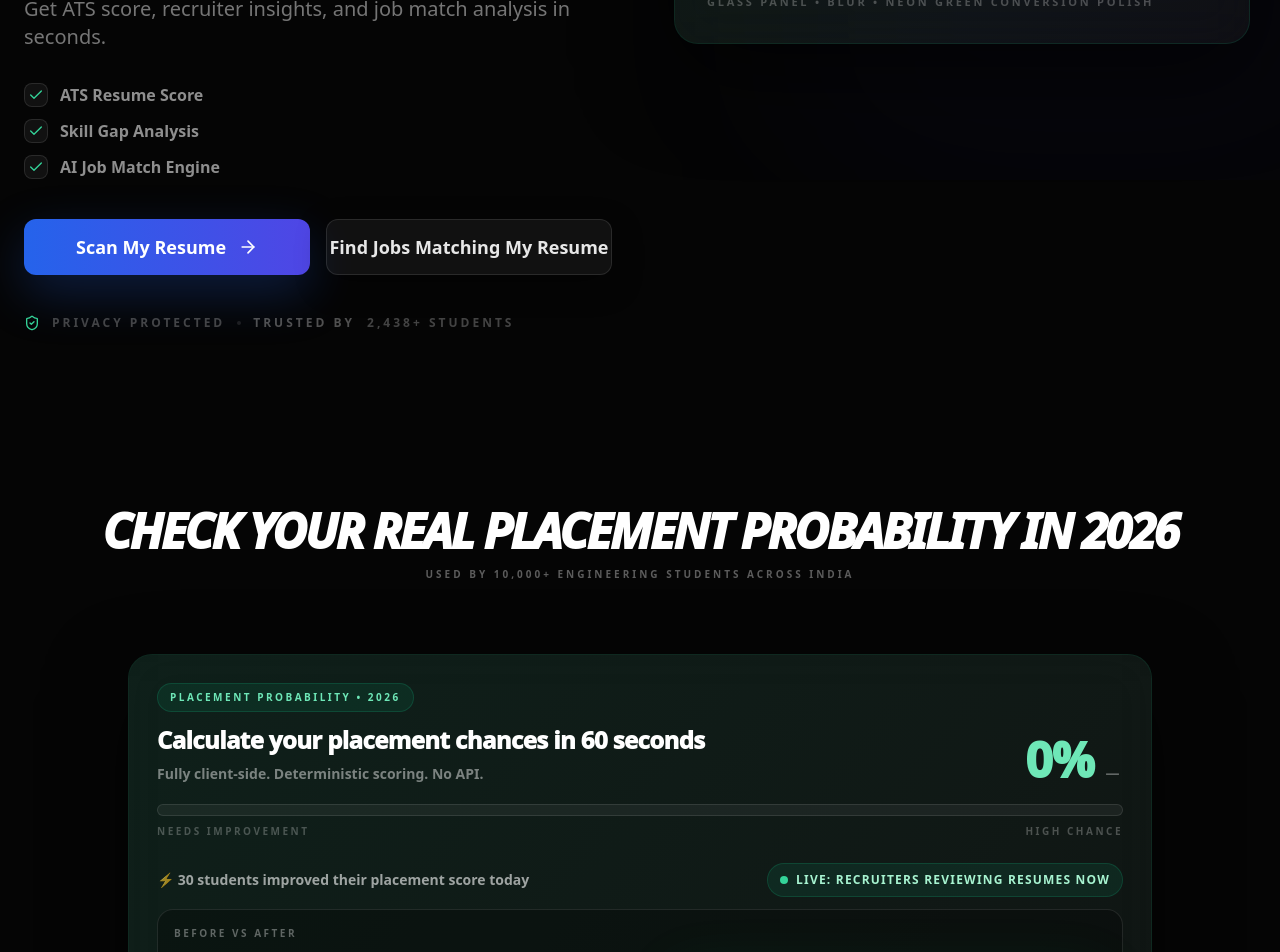
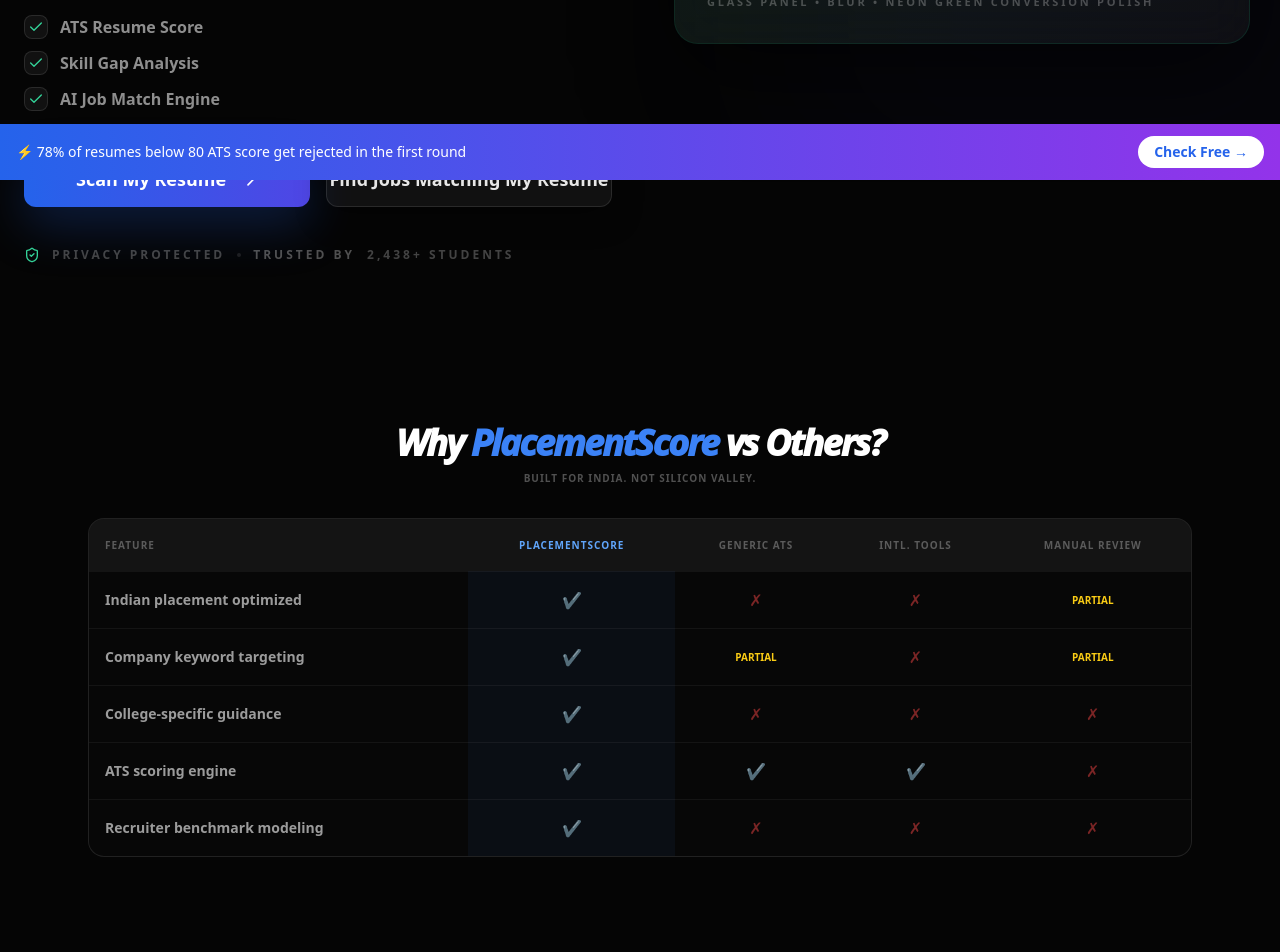
Before and after one commit to itspsr/placementscore, a Next.js app: page / in a window 1280 px wide. Shown: the part 620-1572 px from the top of the page. Built offline with nearby package versions, Linux system fonts and the light colour scheme; no server answers.

Commit message:
Category King Stabilized: Programmatic SEO + Single Cron + Build Safe

```diff
--- a/package.json
+++ b/package.json
@@ -11,7 +11,7 @@
   "dependencies": {
     "@google/generative-ai": "^0.24.1",
     "@supabase/auth-helpers-nextjs": "^0.10.0",
-    "@supabase/supabase-js": "^2.95.3",
+    "@supabase/supabase-js": "^2.98.0",
     "autoprefixer": "^10.4.24",
     "clsx": "^2.1.1",
     "docx": "^8.5.0",
--- a/src/app/HomeClient.tsx
+++ b/src/app/HomeClient.tsx
@@ -478,13 +478,13 @@
                   </div>
 
                   {/* Headline */}
-                  <h1 className="text-4xl sm:text-6xl md:text-[72px] font-[1000] leading-[1.03] md:leading-[0.95] tracking-tighter text-balance">Free AI ATS Resume Score Checker
-                    Increase Your <span className="bg-clip-text text-transparent bg-gradient-to-r from-blue-400 to-indigo-500 italic">Placement Score</span> with AI
+                  <h1 className="text-4xl sm:text-6xl md:text-[72px] font-[1000] leading-[1.03] md:leading-[0.95] tracking-tighter text-balance">
+                    India&apos;s #1 AI ATS Resume Score Platform for 2026 Placements
                   </h1>
 
                   {/* Subheadline */}
                   <p className="text-base md:text-xl text-white/45 max-w-2xl leading-relaxed">
-                    Get ATS score, recruiter insights, and job match analysis in seconds.
+                    Built specifically for Indian campus placements, service-based MNCs, and product companies.
                   </p>
 
                   {/* Bullets */}
@@ -526,6 +526,51 @@
               </div>
             </section>
 
+
+            {/* Comparison Strip */}
+            <section className="py-12 md:py-16 px-4 md:px-6 max-w-6xl mx-auto">
+              <div className="text-center mb-8">
+                <h2 className="text-2xl md:text-4xl font-[1000] italic tracking-tighter mb-2">Why <span className="text-blue-500">PlacementScore</span> vs Others?</h2>
+                <p className="text-white/30 font-bold uppercase tracking-widest text-[10px]">Built for India. Not Silicon Valley.</p>
+              </div>
+              <div className="overflow-x-auto rounded-2xl border border-white/10 bg-white/[0.01]">
+                <table className="w-full border-collapse min-w-[640px] text-sm">
+                  <thead className="bg-white/5 text-[10px] font-black uppercase tracking-widest text-white/30">
+                    <tr>
+                      <th className="p-4 text-left border-b border-white/5">Feature</th>
+                      <th className="p-4 text-center border-b border-white/5 text-blue-400">PlacementScore</th>
+                      <th className="p-4 text-center border-b border-white/5">Generic ATS</th>
+                      <th className="p-4 text-center border-b border-white/5">Intl. Tools</th>
+                      <th className="p-4 text-center border-b border-white/5">Manual Review</th>
+                    </tr>
+                  </thead>
+                  <tbody className="divide-y divide-white/5">
+                    {([
+                      ['Indian placement optimized', true, false, false, 'partial'],
+                      ['Company keyword targeting', true, 'partial', false, 'partial'],
+                      ['College-specific guidance', true, false, false, false],
+                      ['ATS scoring engine', true, true, true, false],
+                      ['Recruiter benchmark modeling', true, false, false, false],
+                    ] as [string, boolean | 'partial', boolean | 'partial', boolean | 'partial', boolean | 'partial'][]).map(([feature, ps, generic, intl, manual]) => {
+                      const cell = (val: boolean | 'partial') => {
+                        if (val === true) return <span className="text-green-400 text-base">✔</span>;
+                        if (val === false) return <span className="text-red-500/50 text-base">✗</span>;
+                        return <span className="text-yellow-400 text-[10px] font-black uppercase">Partial</span>;
+                      };
+                      return (
+                        <tr key={feature} className="hover:bg-white/[0.02] transition">
+                          <td className="p-4 text-white/60 font-bold">{feature}</td>
+                          <td className="p-4 text-center bg-blue-500/5">{cell(ps)}</td>
+                          <td className="p-4 text-center">{cell(generic)}</td>
+                          <td className="p-4 text-center">{cell(intl)}</td>
+                          <td className="p-4 text-center">{cell(manual)}</td>
+                        </tr>
+                      );
+                    })}
+                  </tbody>
+                </table>
+              </div>
+            </section>
 
             {/* Placement Probability Tool (full-width below hero) */}
             <section className="max-w-6xl mx-auto py-16 md:py-20 px-4 md:px-6">
@@ -1150,6 +1195,13 @@
           </motion.div>
         )}
       </AnimatePresence>
+
+      {/* Sticky Bottom CTA Bar */}
+      <div className="fixed bottom-0 left-0 right-0 z-[90] bg-gradient-to-r from-blue-600 to-purple-600 text-white py-3 px-4 flex items-center justify-between">
+        <span className="text-sm font-medium hidden sm:block">⚡ 78% of resumes below 80 ATS score get rejected in the first round</span>
+        <span className="text-sm font-medium sm:hidden">⚡ 78% of resumes get auto-rejected</span>
+        <a href="#upload" onClick={(e) => { e.preventDefault(); document.getElementById('upload')?.scrollIntoView({ behavior: 'smooth' }); }} className="bg-white text-blue-600 text-sm font-bold px-4 py-1.5 rounded-full hover:bg-blue-50 transition whitespace-nowrap ml-4">Check Free →</a>
+      </div>
     </main>
   );
 }
--- a/src/app/api/analyze/route.ts
+++ b/src/app/api/analyze/route.ts
@@ -7,7 +7,6 @@
 import { createClient } from "@supabase/supabase-js";
 
 export const runtime = 'nodejs';
-export const dynamic = 'force-dynamic';
 
 type AIAnalysis = {
   score: number;
--- a/src/app/layout.tsx
+++ b/src/app/layout.tsx
@@ -143,6 +143,12 @@
         <Providers>
           <AuthProvider>{children}</AuthProvider>
         </Providers>
+        {/* Global sticky CTA — appears on all non-homepage pages */}
+        <div className="fixed bottom-0 left-0 right-0 z-50 bg-gradient-to-r from-blue-600 to-purple-600 text-white py-3 px-4 flex items-center justify-between">
+          <span className="text-sm font-medium hidden sm:block">⚡ 78% of resumes below 80 ATS score get rejected in the first round</span>
+          <span className="text-sm font-medium sm:hidden">⚡ 78% of resumes get auto-rejected</span>
+          <a href="/" className="bg-white text-blue-600 text-sm font-bold px-4 py-1.5 rounded-full hover:bg-blue-50 transition whitespace-nowrap ml-4">Check Free →</a>
+        </div>
       </body>
     </html>
   );
--- a/src/app/sitemap.ts
+++ b/src/app/sitemap.ts
@@ -2,9 +2,9 @@
 import { getBlogs } from '@/lib/blog';
 import { companies, roles, colleges } from '@/data/seo-grid';
 
-export default function sitemap(): MetadataRoute.Sitemap {
+export default async function sitemap(): Promise<MetadataRoute.Sitemap> {
   const baseUrl = 'https://placementscore.online';
-  const blogs = getBlogs();
+  const blogs = await getBlogs();
 
   const staticRoutes = [
     '',
```
Also changed, not shown: 1 other file (tests, documents, lock files or other folders).
